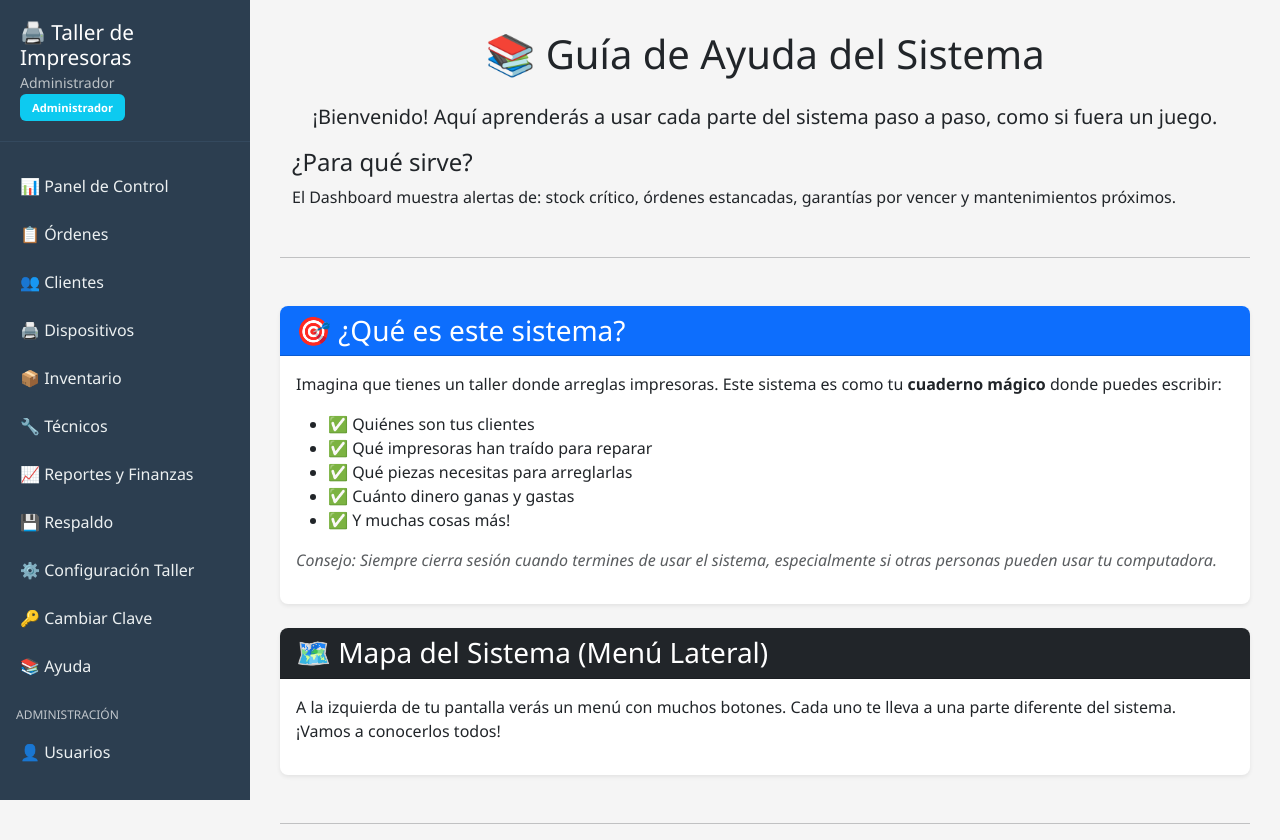
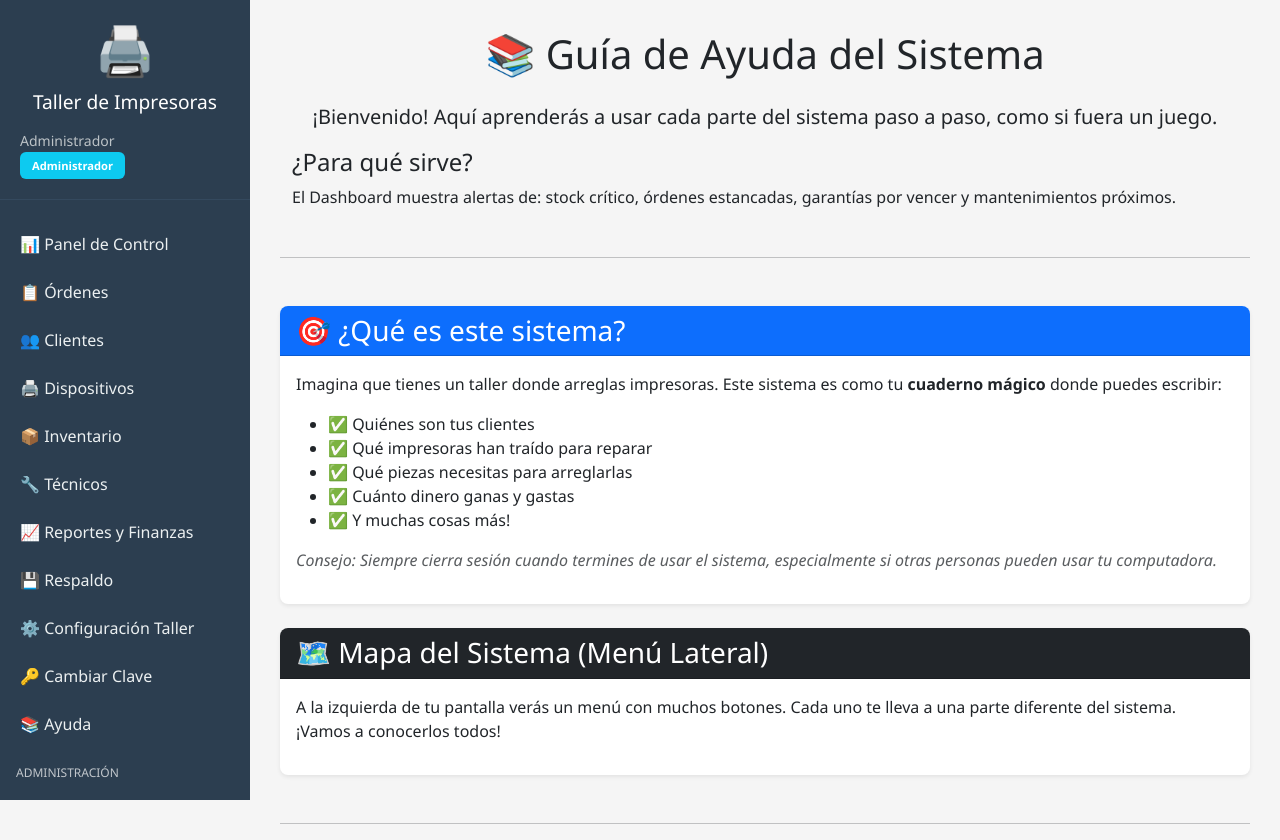
Before and after one commit to clgil/SGMegaPrintLab, a Flask app: page /ayuda/ in a window 1280 px wide. Shown: the top 840 px of the page. Run offline with Flask 3, Linux system fonts and the light colour scheme; a user stored in the database is signed in; data comes from the database, SQL or seed files in the repository; some libraries are stand-ins or nearby versions.

Commit message:
update branch

```diff
--- a/taller_impresoras/static/css/custom.css
+++ b/taller_impresoras/static/css/custom.css
@@ -34,9 +34,36 @@ body {
     margin-bottom: 20px;
 }
 
-.sidebar-header h4 {
+.taller-brand {
+    display: flex;
+    flex-direction: column;
+    align-items: center;
+    justify-content: center;
+    margin-bottom: 15px;
+}
+
+.taller-logo,
+.taller-icon {
+    width: 60px;
+    height: 60px;
+    display: flex;
+    align-items: center;
+    justify-content: center;
+    font-size: 3rem;
+    margin-bottom: 10px;
+}
+
+.taller-logo {
+    max-width: 100%;
+    object-fit: contain;
+}
+
+.taller-name {
     margin: 0;
-    font-size: 1.3rem;
+    font-size: 1.2rem;
+    text-align: center;
+    word-wrap: break-word;
+    max-width: 100%;
 }
 
 .sidebar-header small {
--- a/taller_impresoras/templates/base.html
+++ b/taller_impresoras/templates/base.html
@@ -25,19 +25,21 @@
     <!-- Barra de navegación lateral -->
     <nav class="sidebar" id="sidebar">
         <div class="sidebar-header">
-            <h4>
+            <div class="taller-brand">
                 {% if config_taller.get('logotipo_taller') %}
                     <img src="{{ url_for('static', filename=config_taller.get('logotipo_taller').replace('static/', '')) }}"
-                         alt="Logotipo del taller" style="max-height: 40px; max-width: 100%; object-fit: contain;">
+                         alt="Logotipo del taller" class="taller-logo">
                 {% else %}
-                    🖨️
+                    <div class="taller-icon">🖨️</div>
                 {% endif %}
+                <h4 class="taller-name">
                     {% if config_taller.get('nombre_taller') %}
                         {{ config_taller.get('nombre_taller') }}
                     {% else %}
                         Taller
                     {% endif %}
                 </h4>
+            </div>
             <small>{{ current_user.nombre }}</small>
             {% if current_user.rol %}
             <br><span class="badge bg-info" style="font-size: 0.7rem;">{{ current_user.rol | capitalize }}</span>
```
Also changed, not shown: 1 other file. Lines whose indentation alone changed are shown as unchanged.
